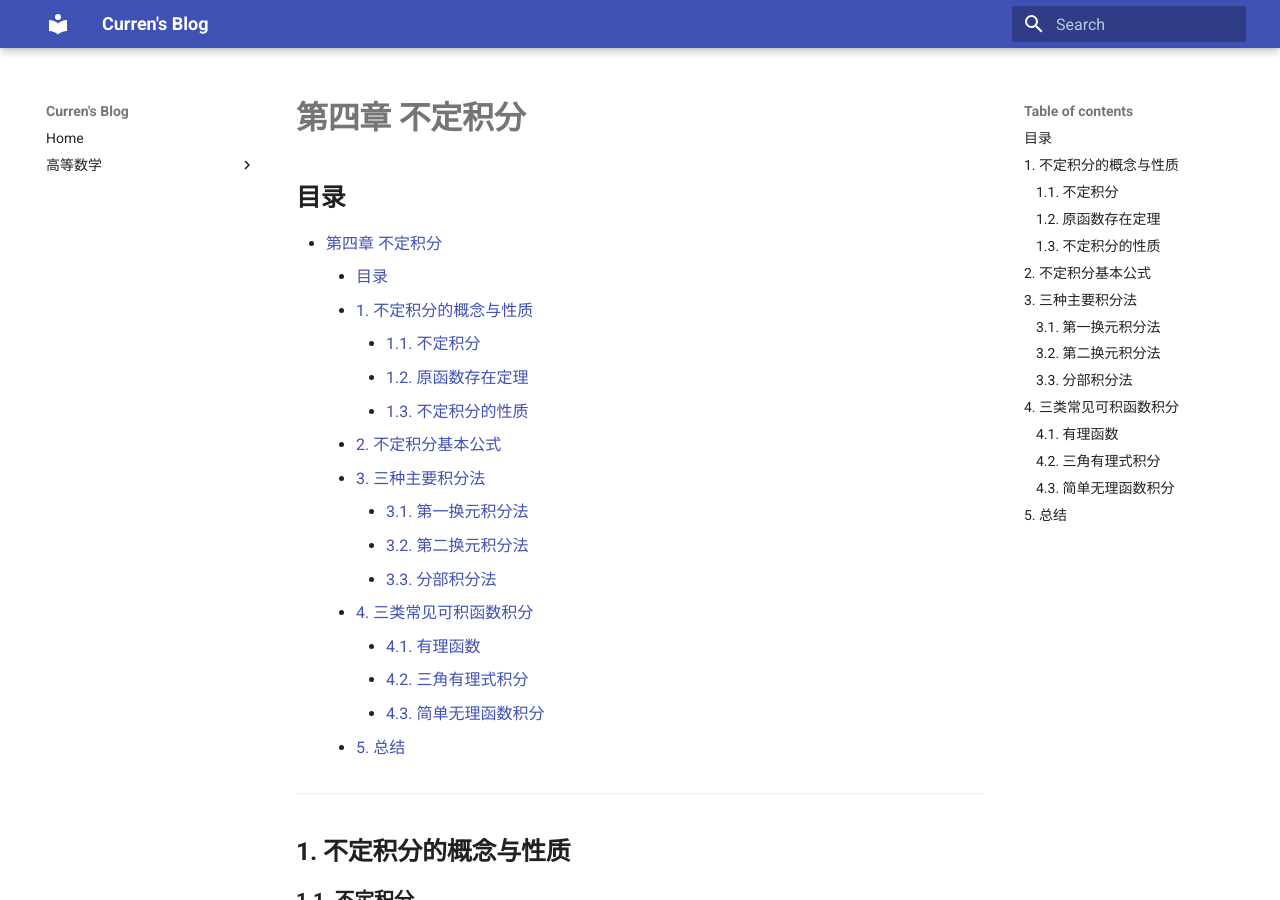
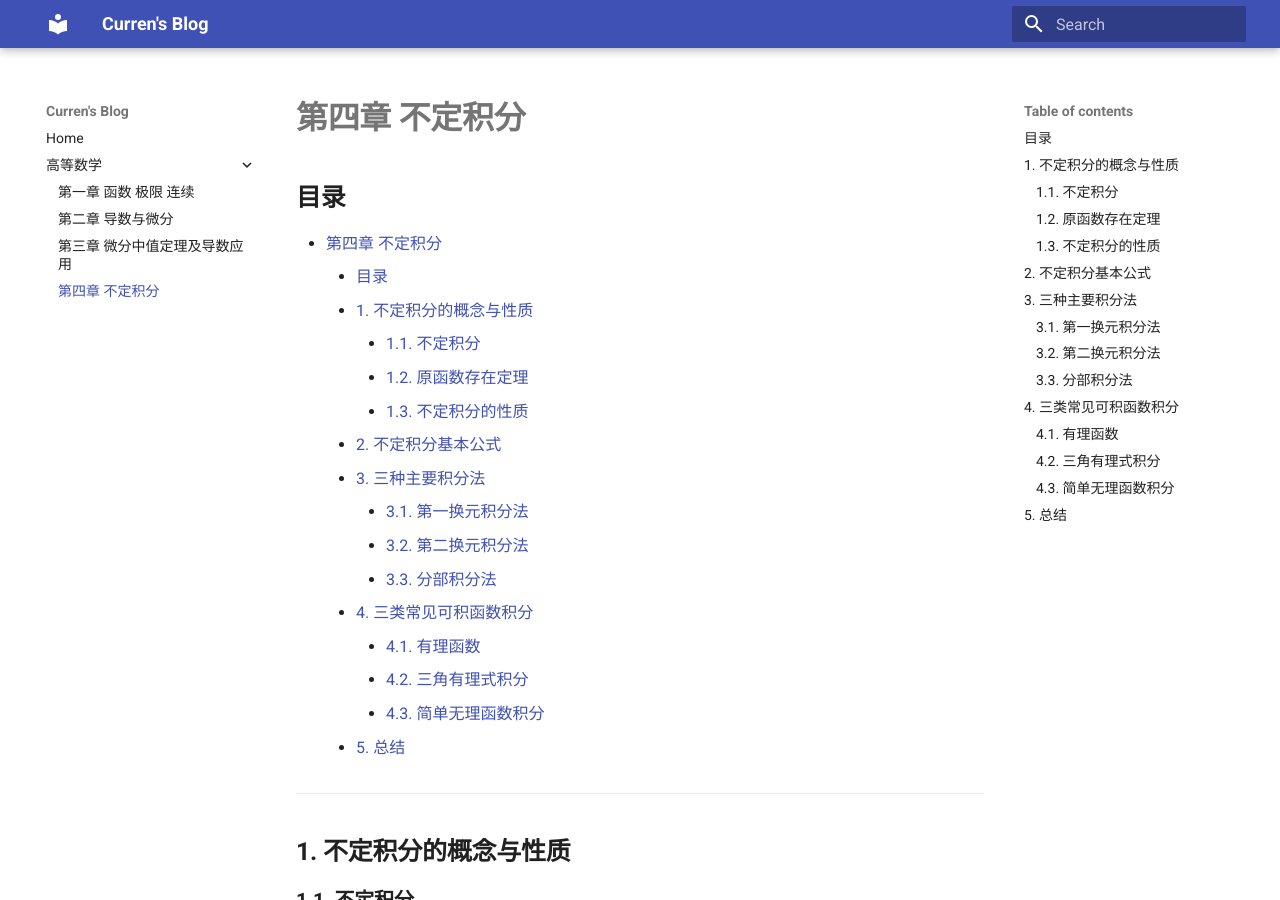
Before and after one commit to CurrenWong/Mkdoc, an MkDocs documentation site: the page built from docs/高等数学/第四章_不定积分.md, in a window 1280 px wide and 900 px high. Built offline with MkDocs 1.6.1 and Material for MkDocs 9.7.7, drawn with Linux system fonts in a browser that asks for light colours.

Commit message:
Finished Chapter 4 of Advanced Mathematics

```diff
--- a/mkdocs.yml
+++ b/mkdocs.yml
@@ -6,6 +6,7 @@ nav:
       - 高等数学/第一章_函数_极限_连续.md
       - 高等数学/第二章_导数与微分.md
       - 高等数学/第三章_微分中值定理及导数应用.md
+      - 高等数学/第四章_不定积分.md
 
 theme:
   name: material
```
